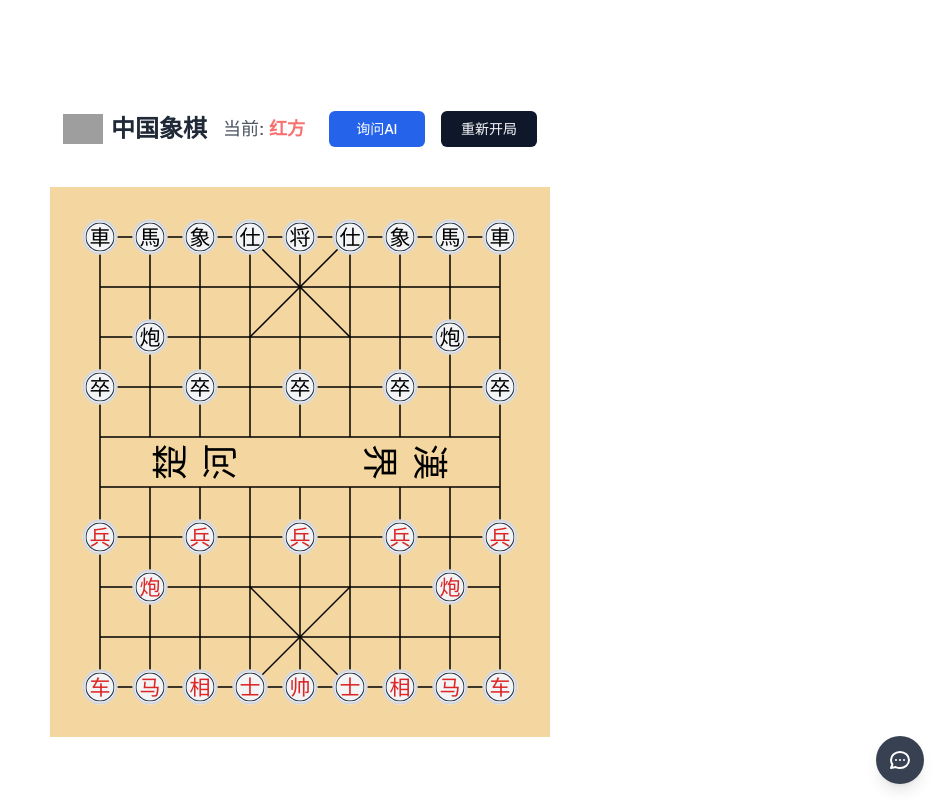
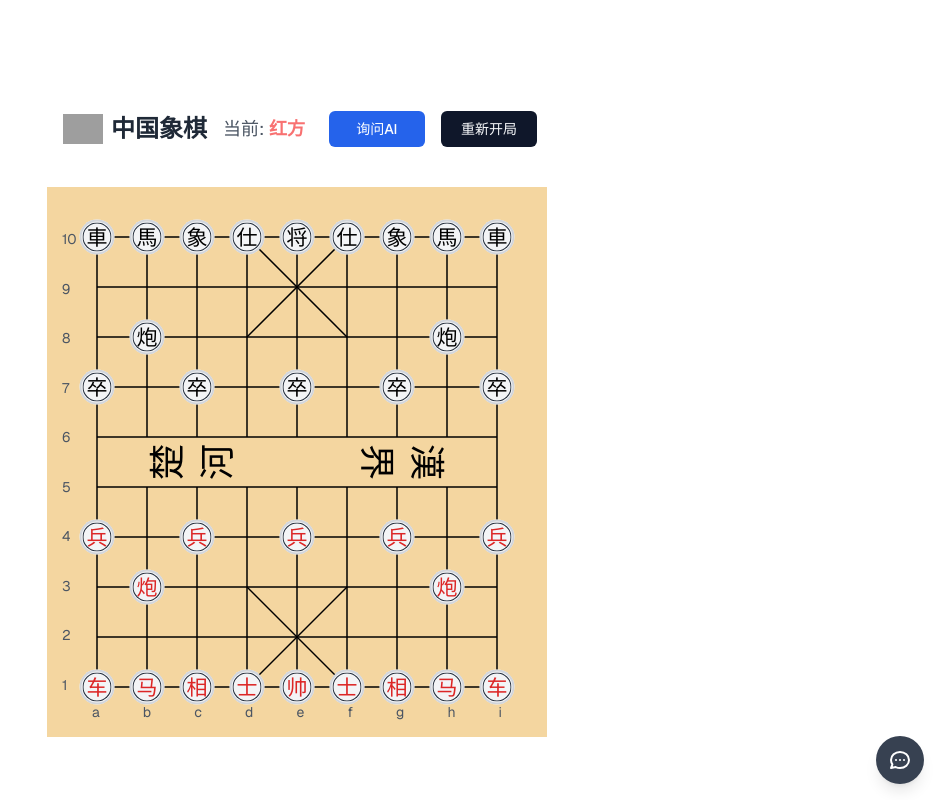
Before and after one commit to xianminx/ai-chinese-chess, a Next.js app: page / in a window 1280 px wide. Shown: the top 800 px of the page, without its empty margins (340-1280 px from the left). Built offline with nearby package versions, Linux system fonts and the light colour scheme; grey boxes are pictures that could not be loaded.

Commit message:
feat(chessboard): add option to show coordinates on the chessboard

```diff
--- a/src/components/Chessboard.tsx
+++ b/src/components/Chessboard.tsx
@@ -14,13 +14,18 @@ interface ChessboardProps {
   onMove: (from: Position, to: Position) => boolean;
   onSelect: (position: Position | null) => void;
   onError: (message: string) => void;
+  showCoordinates?: boolean;
 }
+
+const X_AXIS_LABELS = ["a", "b", "c", "d", "e", "f", "g", "h", "i"];
+const Y_AXIS_LABELS = ["10", "9", "8", "7", "6", "5", "4", "3", "2", "1"];
 
 export default function Chessboard({
   gameState,
   onMove,
   onSelect,
   onError,
+  showCoordinates = true,
 }: ChessboardProps) {
   const [boardSize, setBoardSize] = useState({
     width: 0,
@@ -31,19 +36,26 @@ export default function Chessboard({
   const [board, setBoard] = useState(gameState.board);
 
   //   const playEndSound = useAudio("/audio/end.mp3");
-  const [checkBgColor, setCheckBgColor] = useState('#F4D6A0');
+  const [checkBgColor, setCheckBgColor] = useState("#F4D6A0");
 
   useEffect(() => {
-    if (gameState.gameStatus === 'check') {
-      toast.error(`${gameState.currentTurn === 'red' ? '红帅' : '黑将'}被将军！`, {
+    if (gameState.gameStatus === "check") {
+      toast.error(
+        `${gameState.currentTurn === "red" ? "红帅" : "黑将"}被将军！`,
+        {
           duration: 2000,
-        position: 'top-center',
-        icon: '⚠️',
-      });
+          position: "top-center",
+          icon: "⚠️",
+        }
+      );
 
-      setCheckBgColor(gameState.currentTurn === 'red' ? 'rgba(255, 0, 0, 0.3)' : 'rgba(0, 0, 0, 0.3)');
+      setCheckBgColor(
+        gameState.currentTurn === "red"
+          ? "rgba(255, 0, 0, 0.3)"
+          : "rgba(0, 0, 0, 0.3)"
+      );
     } else {
-      setCheckBgColor('#F4D6A0');
+      setCheckBgColor("#F4D6A0");
     }
   }, [gameState]);
 
@@ -146,8 +158,7 @@ export default function Chessboard({
     );
 
     const shouldAnimate =
-            gameState.lastMove &&
-            isSamePosition(gameState.lastMove[1], position);
+      gameState.lastMove && isSamePosition(gameState.lastMove[1], position);
 
     const fromPixels = shouldAnimate
       ? getPixelPosition(gameState.lastMove![0])
@@ -166,14 +177,10 @@ export default function Chessboard({
             : undefined
         }
         animate={
-                    shouldAnimate
-                        ? { left, top, scale: 1, opacity: 1 }
-                        : undefined
+          shouldAnimate ? { left, top, scale: 1, opacity: 1 } : undefined
         }
         transition={
-                    shouldAnimate
-                        ? { duration: 0.5, ease: "easeInOut" }
-                        : undefined
+          shouldAnimate ? { duration: 0.5, ease: "easeInOut" } : undefined
         }
         style={baseStyle}
       >
@@ -183,7 +190,7 @@ export default function Chessboard({
   };
 
   return (
-        <div className="w-full flex justify-center items-center">
+    <div className="relative">
       <div
         className={`relative bg-no-repeat bg-contain bg-center transition-colors duration-300`}
         style={{
@@ -193,6 +200,43 @@ export default function Chessboard({
           backgroundColor: `${checkBgColor}`,
         }}
       >
+        {showCoordinates && (
+          <>
+            {/* Y-axis labels (numbers) */}
+            <div
+              className="absolute left-0 top-0 bottom-0 flex flex-col justify-between"
+              style={{
+                height: `${boardSize.height}px`,
+                paddingTop: `${boardSize.cellSize - 5}px`,
+                paddingBottom: `${boardSize.cellSize - 5}px`,
+                paddingLeft: `${boardSize.cellSize * 0.3}px`,
+              }}
+            >
+              {Y_AXIS_LABELS.map((label) => (
+                <span key={label} className="text-sm text-gray-600 leading-none bg-[#F4D6A0] rounded">
+                  {label}
+                </span>
+              ))}
+            </div>
+
+            {/* X-axis labels */}
+            <div
+              className="absolute left-0 bottom-0 w-full flex justify-between"
+              style={{
+                paddingLeft: `${boardSize.cellSize-5}px`,
+                paddingRight: `${boardSize.cellSize-5}px`,
+                paddingBottom: `${boardSize.cellSize * 0.3}px`,
+              }}
+            >
+              {X_AXIS_LABELS.map((label) => (
+                <span key={label} className="text-sm text-gray-600 bg-[#F4D6A0] rounded">
+                  {label}
+                </span>
+              ))}
+            </div>
+          </>
+        )}
+
         {board.map((row, y) =>
           row.map((_, x) => renderCell(board[y][x], { x, y }))
         )}
--- a/src/components/Game.tsx
+++ b/src/components/Game.tsx
@@ -163,6 +163,7 @@ export default function Game() {
             onMove={onMove}
             onSelect={onSelect}
             onError={(message) => toast.error(message, { duration: 3000 })}
+            showCoordinates={true}
           />
         </div>
       </div>
```
Lines whose indentation alone changed are shown as unchanged.
